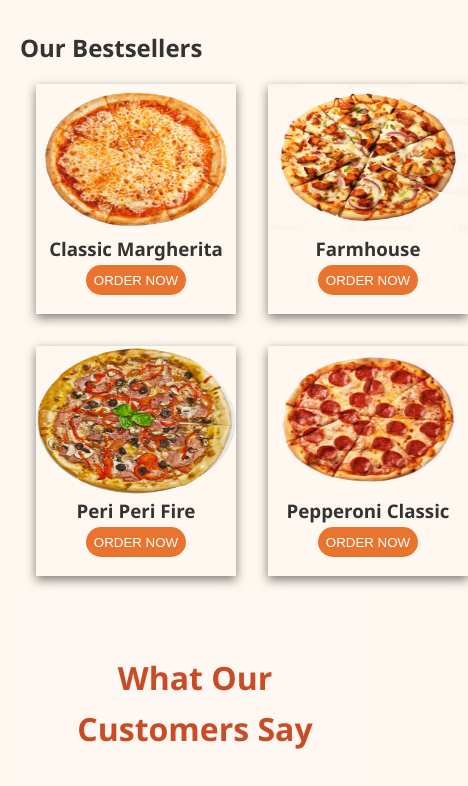
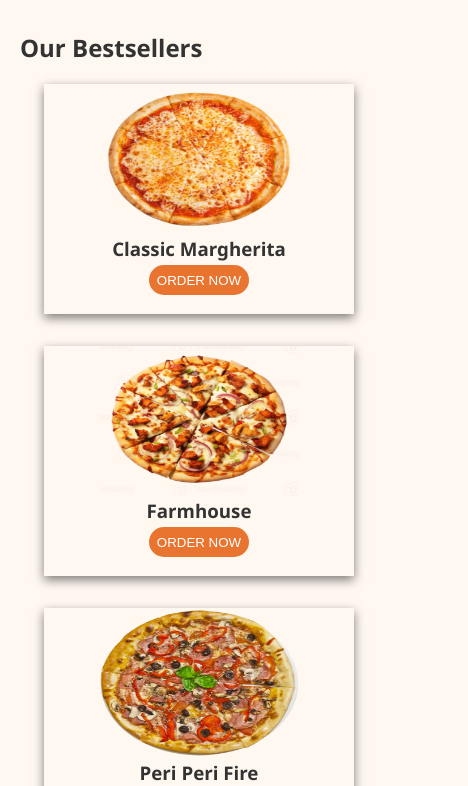
Before and after one commit to sagarth9/CODSOFT-, a plain HTML site: page landing page/index.html in a window 390 px wide. Shown: the part 1192-1978 px from the top of the page, 468 px wide, since content can reach past the window. Drawn offline with Linux system fonts and the light colour scheme.

Commit message:
Update style.css

```diff
--- a/landing page/style.css
+++ b/landing page/style.css
@@ -229,6 +229,12 @@ margin-top: 2rem;
 @media (max-width: 768px){
   .menu-grid{
     grid-template-columns: 1fr 1fr;
+    margin-left: .5rem;
+  }
+}
+@media (max-width: 400px){
+  .menu-grid{
+    grid-template-columns: 1fr;
   }
 }
 
```
